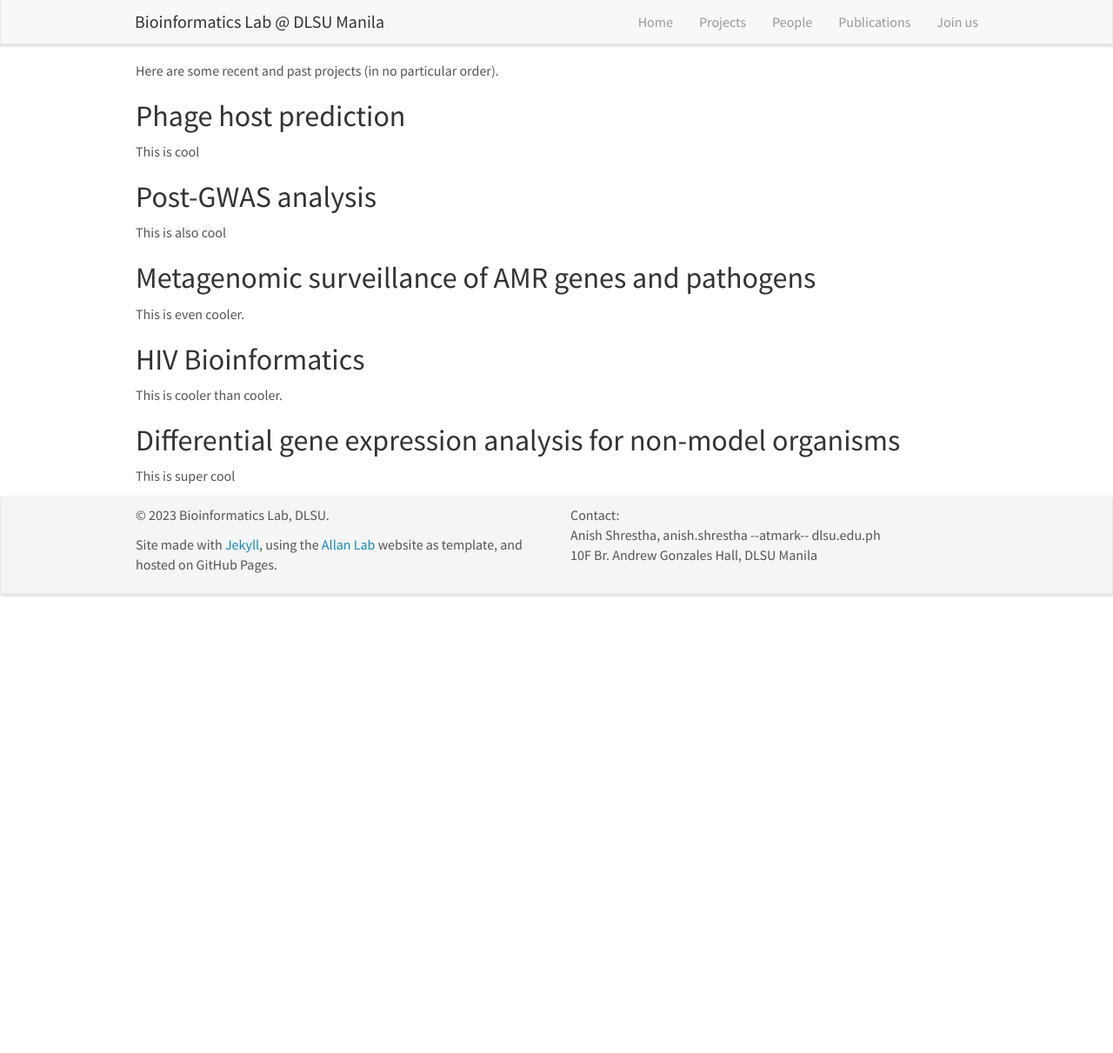
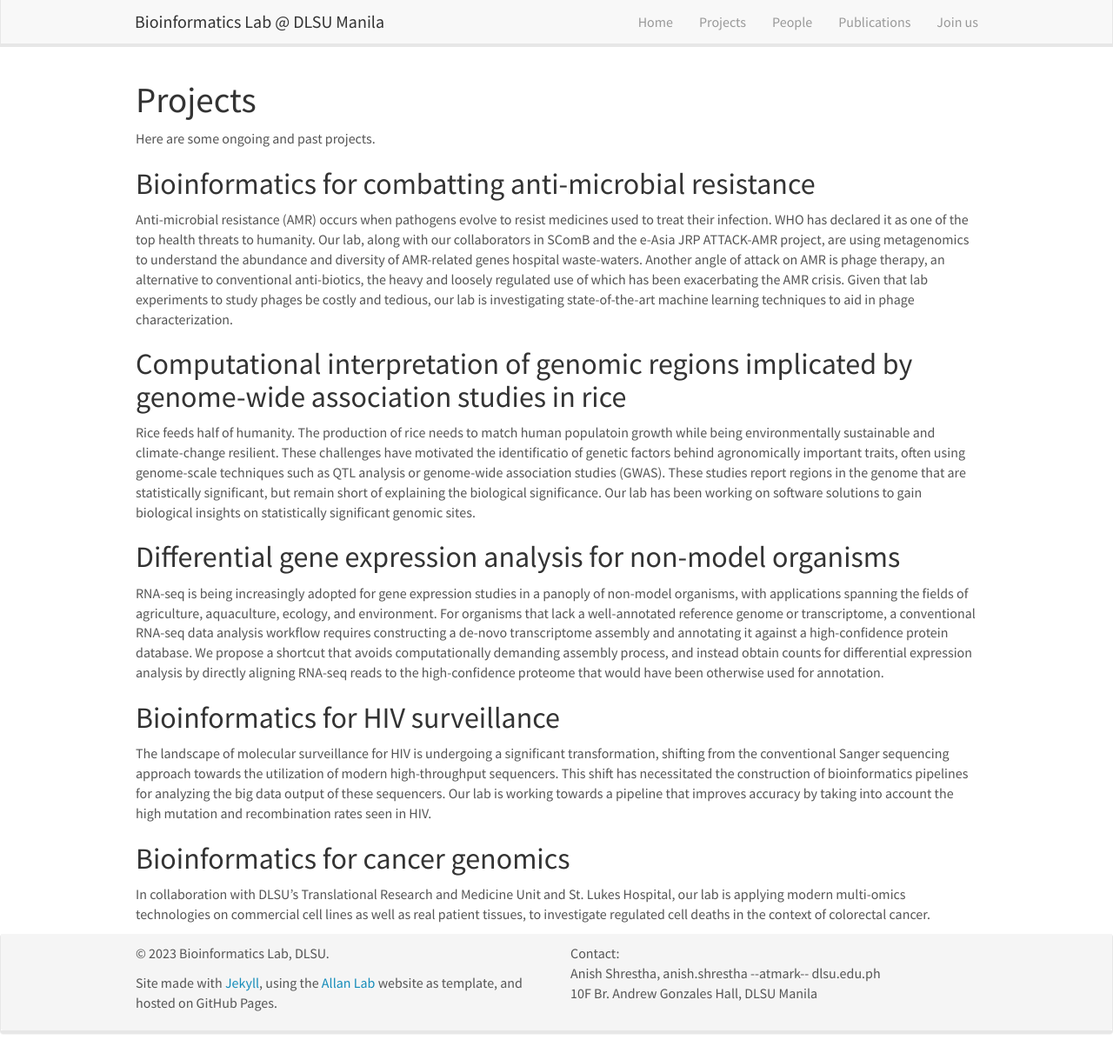
Before and after one commit to bioinfodlsu/bioinfodlsu.github.io, a Jekyll site: the page built from _pages/projects.md, in a window 1280 px wide and 1211 px high. Shown: the whole window at 87% size. Built offline with Jekyll 4.4.1, drawn with Linux system fonts in a browser that asks for light colours; nearby versions of some CDN libraries.

Commit message:
Update project info

```diff
--- a/_data/members_students.yml
+++ b/_data/members_students.yml
@@ -63,7 +63,7 @@
   number_educ: 0
   education1:
 
-- name: Erica Bernardo
+- name: Luis G. Roxas
   photo: rock.jpg
   info: BS Computer Science
   email: a@b.c
--- a/_pages/projects.md
+++ b/_pages/projects.md
@@ -5,19 +5,25 @@ excerpt: "Bioinfo Lab: Projects"
 sitemap: false
 permalink: /projects/
 ---
-Here are some recent and past projects (in no particular order).
+# Projects
 
-## Phage host prediction
-This is cool
+Here are some ongoing and past projects.
 
-## Post-GWAS analysis
-This is also cool
+## Bioinformatics for combatting anti-microbial resistance
+Anti-microbial resistance (AMR) occurs when pathogens evolve to resist medicines used to treat their infection.
+WHO has declared it as one of the top health threats to humanity.
+Our lab, along with our collaborators in SComB and the e-Asia JRP ATTACK-AMR project, are using metagenomics to understand the abundance and diversity of AMR-related genes hospital waste-waters.
+Another angle of attack on AMR is phage therapy, an alternative to conventional anti-biotics, the heavy and loosely regulated use of which has been exacerbating the AMR crisis.
+Given that lab experiments to study phages be costly and tedious, our lab is investigating state-of-the-art machine learning techniques to aid in phage characterization.
 
-## Metagenomic surveillance of AMR genes and pathogens
-This is even cooler.
-
-## HIV Bioinformatics
-This is cooler than cooler.
+## Computational interpretation of genomic regions implicated by genome-wide association studies in rice
+Rice feeds half of humanity. The production of rice needs to match human populatoin growth while being environmentally sustainable and climate-change resilient. These challenges have motivated the identificatio of genetic factors behind agronomically important traits, often using genome-scale techniques such as QTL analysis or genome-wide association studies (GWAS). These studies report regions in the genome that are statistically significant, but remain short of explaining the biological significance. Our lab has been working on software solutions to gain biological insights on statistically significant genomic sites.
 
 ## Differential gene expression analysis for non-model organisms
-This is super cool
+RNA-seq is being increasingly adopted for gene expression studies in a panoply of non-model organisms, with applications spanning the fields of agriculture, aquaculture, ecology, and environment. For organisms that lack a well-annotated reference genome or transcriptome, a conventional RNA-seq data analysis workflow requires constructing a de-novo transcriptome assembly and annotating it against a high-confidence protein database. We propose a shortcut that avoids computationally demanding assembly process, and instead obtain counts for differential expression analysis by directly aligning RNA-seq reads to the high-confidence proteome that would have been otherwise used for annotation.
+
+## Bioinformatics for HIV surveillance
+The landscape of molecular surveillance for HIV is undergoing a significant transformation, shifting from the conventional Sanger sequencing approach towards the utilization of modern high-throughput sequencers. This shift has necessitated the construction of bioinformatics pipelines for analyzing the big data output of these sequencers. Our lab is working towards a pipeline that improves accuracy by taking into account the high mutation and recombination rates seen in HIV.
+
+## Bioinformatics for cancer genomics
+In collaboration with DLSU's Translational Research and Medicine Unit and St. Lukes Hospital, our lab is applying modern multi-omics technologies on commercial cell lines as well as real patient tissues, to investigate regulated cell deaths in the context of colorectal cancer.
```
Also changed, not shown: _pages/home.md (+5 -5 lines), _pages/join_us.md (+20 -0 lines), _pages/team.md (+1 -1 lines).
